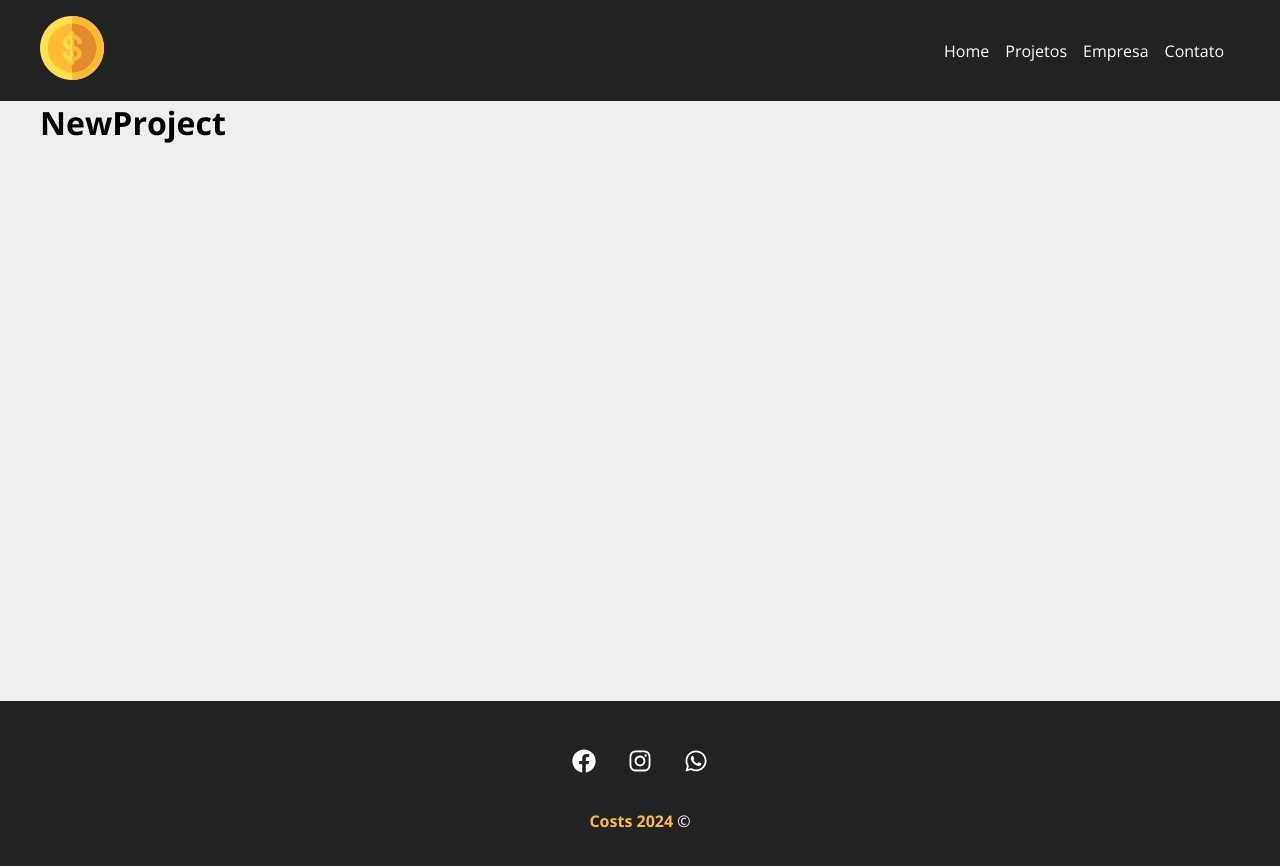
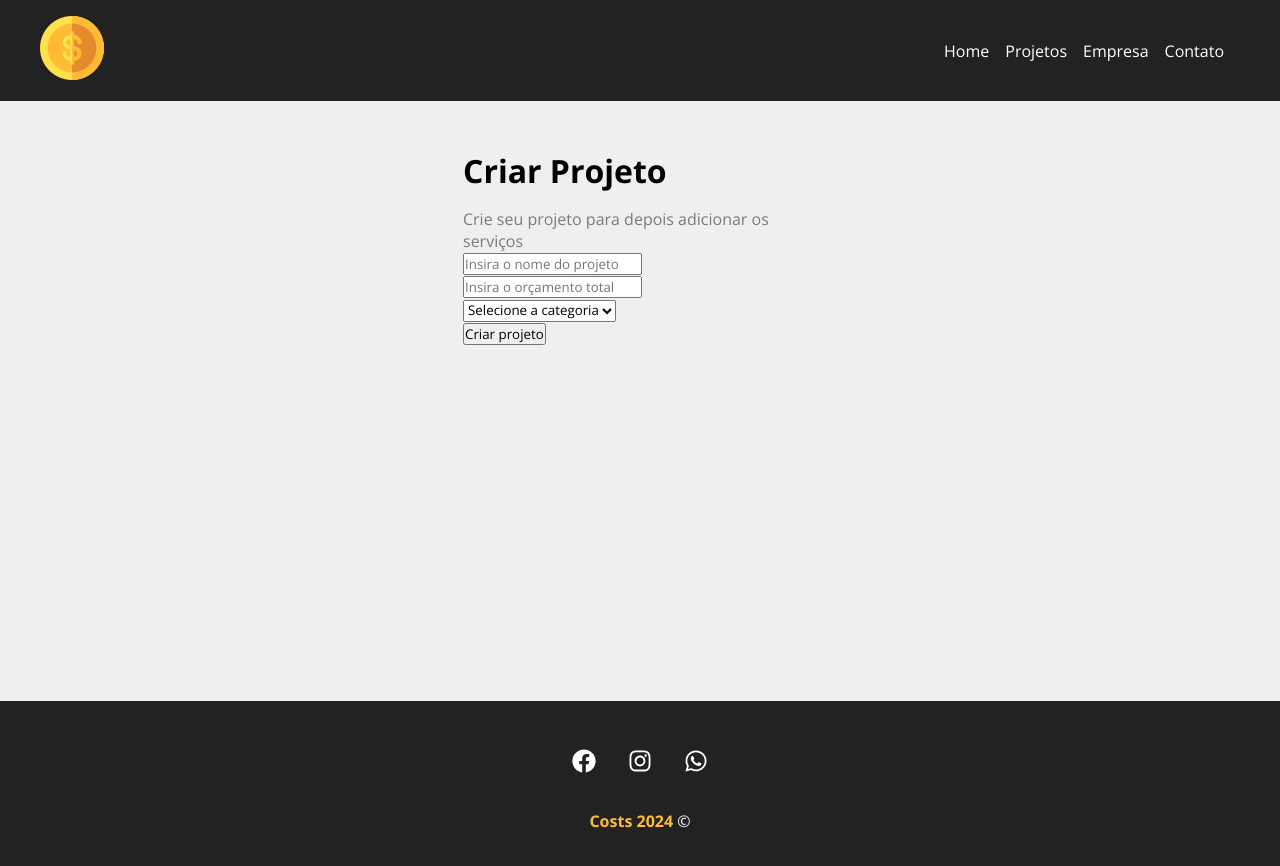
Before and after one commit to JeffersonBSousa/Costs, a React (Create React App) app: page /newproject in a window 1280 px wide. Shown: the top 866 px of the page. Built offline with nearby package versions, Linux system fonts and the light colour scheme.

Commit message:
Create project form

```diff
--- a/src/components/pages/NewProject.js
+++ b/src/components/pages/NewProject.js
@@ -1,6 +1,15 @@
+import ProjecForm from '../project/ProjectForm'
+
+import styles from './NewProject.module.css'
+
 function NewProject() {
-    return <h1>NewProject</h1>
-
+    return (
+        <div className={styles.newproject_container}>
+            <h1>Criar Projeto</h1>
+            <p>Crie seu projeto para depois adicionar os serviços</p>
+            <ProjecForm />
+        </div>
+    )
 }
 
 export default NewProject
--- /dev/null
+++ b/src/components/pages/NewProject.module.css
@@ -0,0 +1,13 @@
+.newproject_container {
+    width: 450px;
+    margin: 0 auto;
+    padding: 3em;
+}
+
+.newproject_container h1 {
+    margin-bottom: 0.5em;
+}
+
+.newproject_container p {
+    color: #7b7b7b;
+}
--- /dev/null
+++ b/src/components/project/ProjectForm.js
@@ -0,0 +1,24 @@
+function ProjecForm() {
+    return (
+        <form>
+            <div>
+                <input type="text" placeholder="Insira o nome do projeto" />
+            </div>
+            <div>
+                <input type="number" placeholder="Insira o orçamento total" />
+            </div>
+            <div>
+                <select name="category_id">
+                    <option disabled selected>
+                        Selecione a categoria
+                    </option>
+                </select>
+            </div>
+            <div>
+                <input type="submit" value="Criar projeto" />
+            </div>
+        </form>
+    )
+}
+
+export default ProjecForm
```
